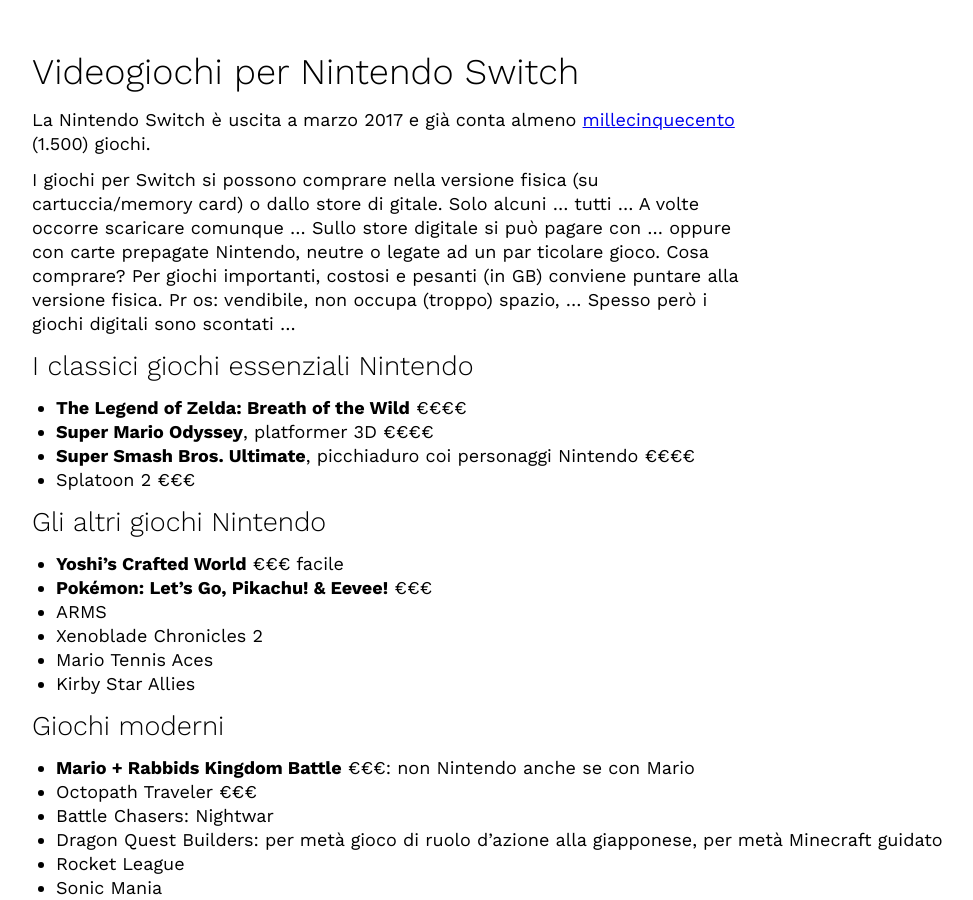
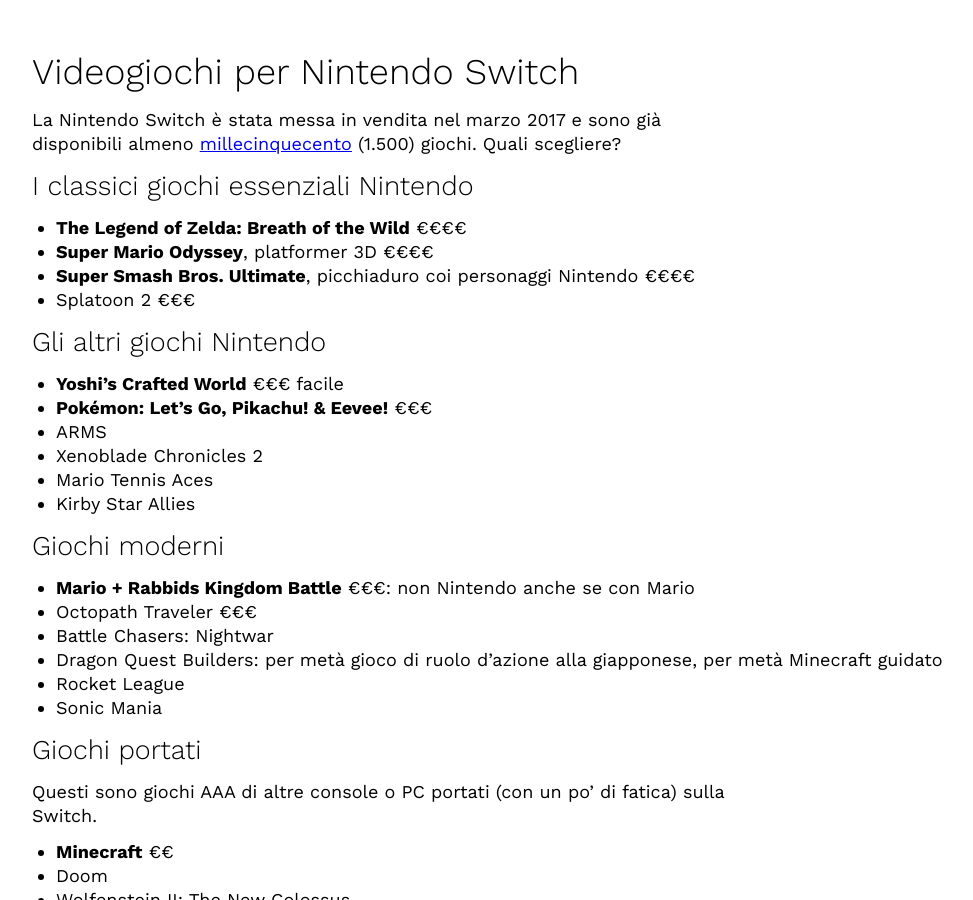
Before and after one commit to Albernat/videogiochi, a Jekyll site: the page built from nintendo-switch.md, in a window 1280 px wide and 900 px high. Shown: the whole window, without its empty margins (64-1037 px from the left). Built offline with Jekyll 4.4.1, drawn with Linux system fonts in a browser that asks for light colours; our own code applies the rules of GitHub Pages for plain Markdown files; part of the change alters nothing that is shown; some of the changed text lies outside the part shown.

Commit message:
Update nintendo-switch.md

```diff
--- a/nintendo-switch.md
+++ b/nintendo-switch.md
@@ -4,8 +4,9 @@ layout: default
 
 # Videogiochi per Nintendo Switch
 
-La Nintendo Switch è uscita a marzo 2017 e già conta almeno [millecinquecento](https://en.wikipedia.org/wiki/List_of_Nintendo_Switch_games) (1.500) giochi.
+La Nintendo Switch è stata messa in vendita nel marzo 2017 e sono già disponibili almeno [millecinquecento](https://en.wikipedia.org/wiki/List_of_Nintendo_Switch_games) (1.500) giochi. Quali scegliere?
 
+{% comment %}
 I giochi per Switch si possono comprare nella versione fisica (su cartuccia/memory card) o dallo store di
 gitale. Solo alcuni ... tutti ... A volte occorre scaricare comunque ...
 Sullo store digitale si può pagare con ... oppure con carte prepagate Nintendo, neutre o legate ad un par
@@ -13,6 +14,7 @@ ticolare gioco.
 Cosa comprare? Per giochi importanti, costosi e pesanti (in GB) conviene puntare alla versione fisica. Pr
 os: vendibile, non occupa (troppo) spazio, ...
 Spesso però i giochi digitali sono scontati ...
+{% endcomment %}
 
 ## I classici giochi essenziali Nintendo
 - **The Legend of Zelda: Breath of the Wild** €€€€
@@ -123,8 +125,9 @@ Giochi che raccontano una storia interattiva.
 - Wireframe
 - Tetris 99, compreso con Nintendo Online
 
+
 ## Giochi che consiglio ma dopo i 14~ anni
-Ognuno decida come vuole.
+Ognuno poi decida come vuole.
 - **The Binding of Isaac**: splendido roguelike d'azione in stile zelda, purtroppo a tema antireligioso e fastidiosamente pieno di cacca €€
 - **Inside**, splendida avventura, breve, cupa e triste €
 - Limbo, dagli stessi autori di Inside
@@ -133,10 +136,13 @@ Ognuno decida come vuole.
 
 ## Note
 
-€ 0--20€
-€€ 20--40€
-€€€ 40--60€
-€€€€ 60€+
+Prezzi approssimativi:
+|€|0--20€|
+|€€|20--40€|
+|€€€|40--60€|
+|€€€€|60€+|
 
+{% comment %}
+## Giochi anche per i più piccoli
 
-VM14
+{% endcomment %}
```
